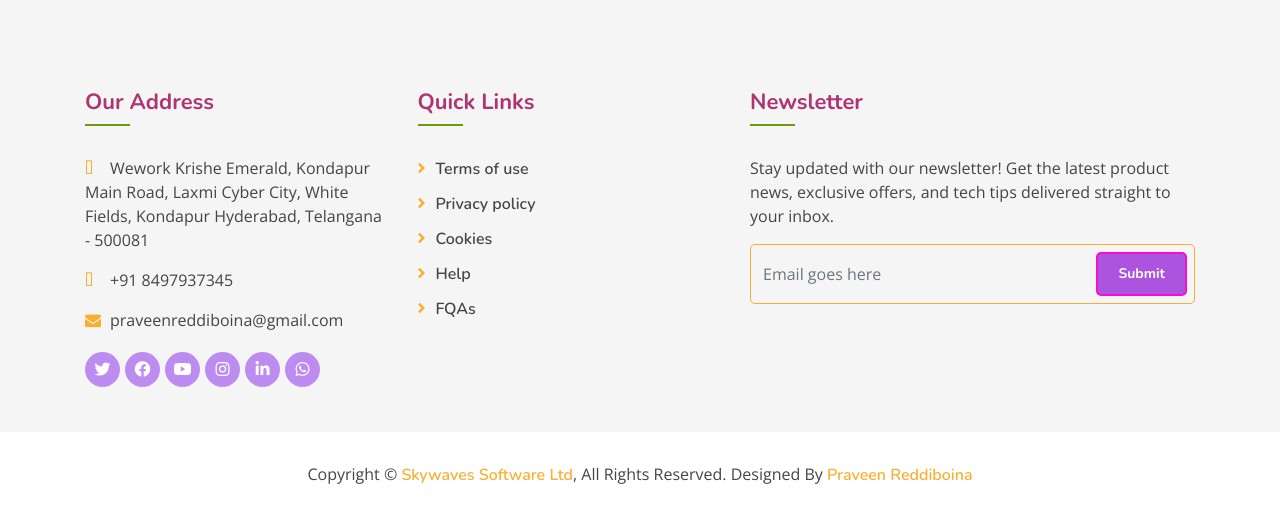
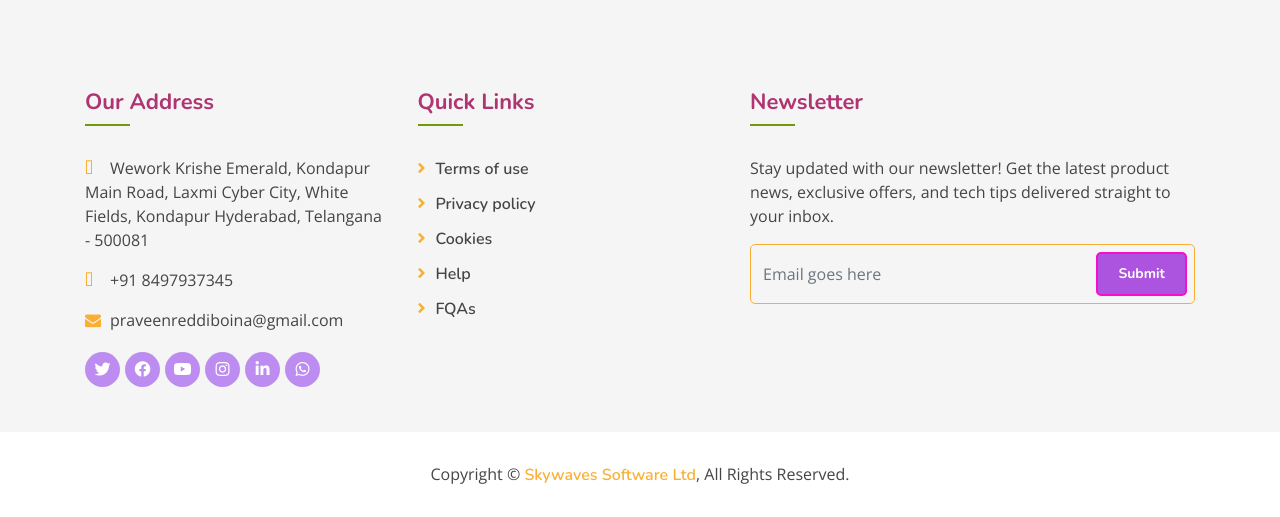
Before and after one commit to praveenreddiboina1416/OSMS, a Django app: page /about/ in a window 1280 px wide. Shown: the part 1944-2461 px from the top of the page. Run offline with Django 5.2, Linux system fonts and the light colour scheme; some libraries are stand-ins or nearby versions.

Commit message:
final commit

```diff
--- a/template/base.html
+++ b/template/base.html
@@ -123,7 +123,7 @@
             <div class="copyright">
                 <div class="container">
                     <p>Copyright &copy; <a href="#">Skywaves Software Ltd</a>, All Rights Reserved.</p>
-                    <p>Designed By <a>Praveen Reddiboina</a></p>
+                    <!-- <p>Designed By <a>Praveen Reddiboina</a></p> -->
                 </div>
             </div>
         </div>
```
